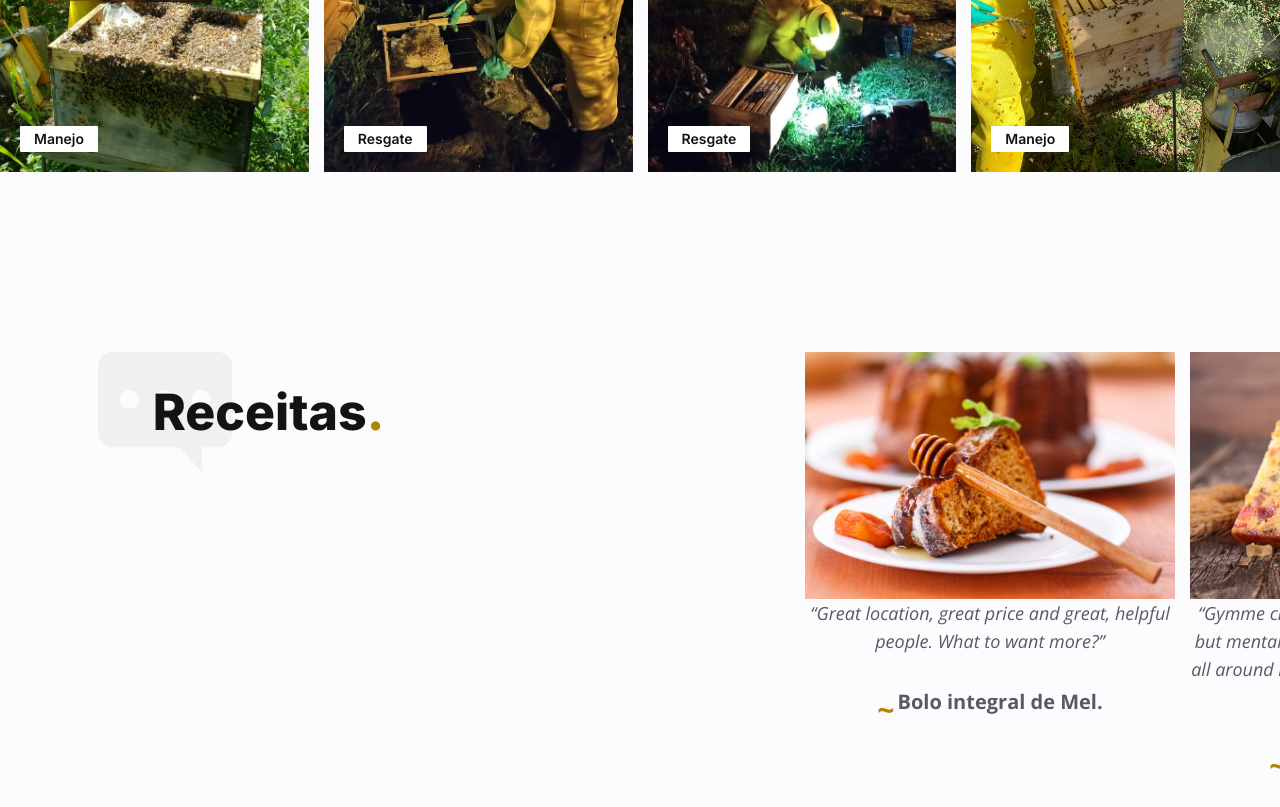
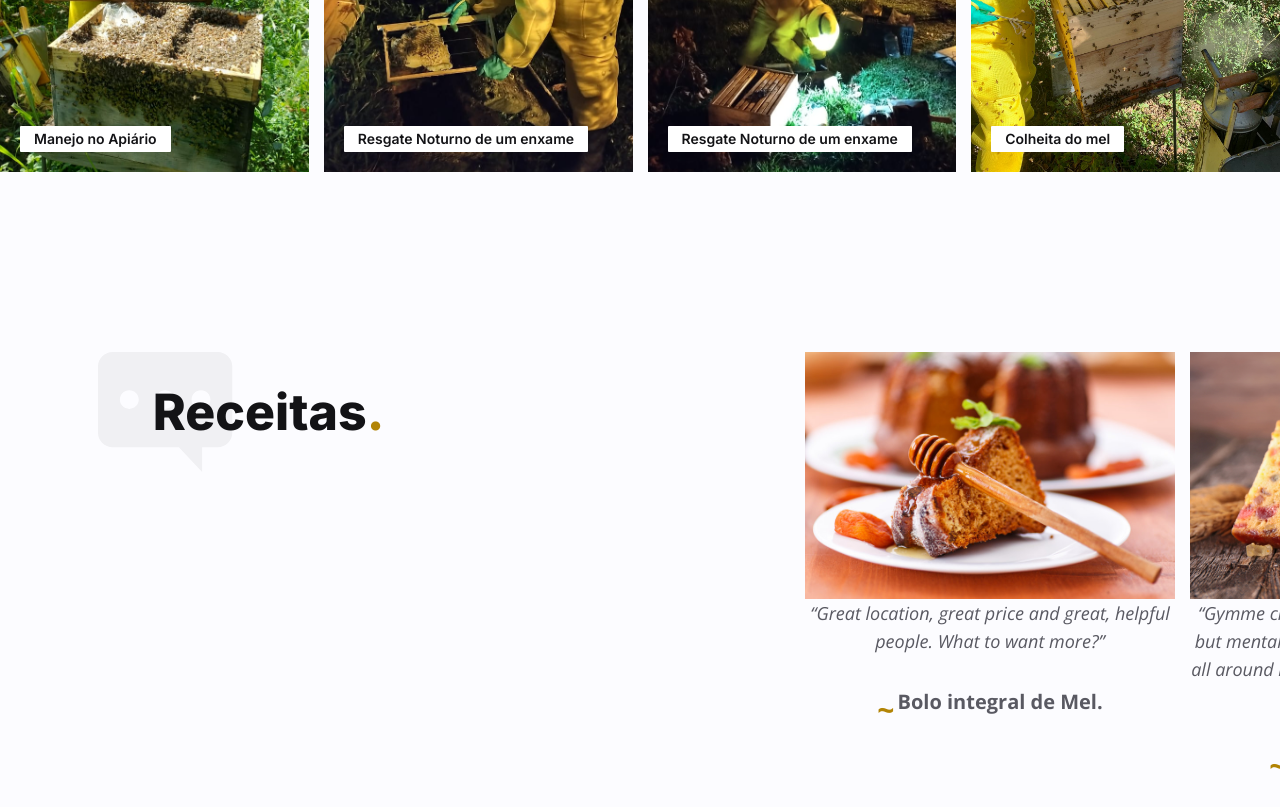
Before and after one commit to k-nylander/Mel_Selvagem-free, a React (Create React App) app: page / in a window 1280 px wide. Shown: the part 2260-3067 px from the top of the page. Built offline with nearby package versions, Linux system fonts and the light colour scheme; the HTML template or start-up script is replaced by a standard one.

Commit message:
textos imagens

```diff
--- a/src/data.js
+++ b/src/data.js
@@ -69,43 +69,43 @@ export const workouts = {
   programs: [
     {
       image: Manejo1,
-      name: 'Manejo',
+      name: 'Manejo no Apiário',
     },
     {
       image: Resgate,
-      name: 'Resgate',
+      name: 'Resgate Noturno de um enxame',
     },
     {
       image: Resgate2,
-      name: 'Resgate',
+      name: 'Resgate Noturno de um enxame',
     },
     {
       image: Manejo2,
-      name: 'Manejo',
+      name: 'Colheita do mel',
     },
     {
       image: Manejo3,
-      name: 'Manejo',
+      name: 'Colheita do mel',
     },
     {
       image: Manejo4,
-      name: 'Manejo',
+      name: 'Colheita do mel',
     },
     {
       image: Manejo5,
-      name: 'Manejo',
+      name: 'Colheita do mel',
     },
     {
       image: Manejo6,
-      name: 'Manejo',
+      name: 'Colheita do mel',
     },
     {
       image: Manejo7,
-      name: 'Manejo',
+      name: 'Colheita do mel',
     },
     {
       image: Manejo8,
-      name: 'Frascos',
+      name: 'Nossa produção',
     },
   ],
 };
```
